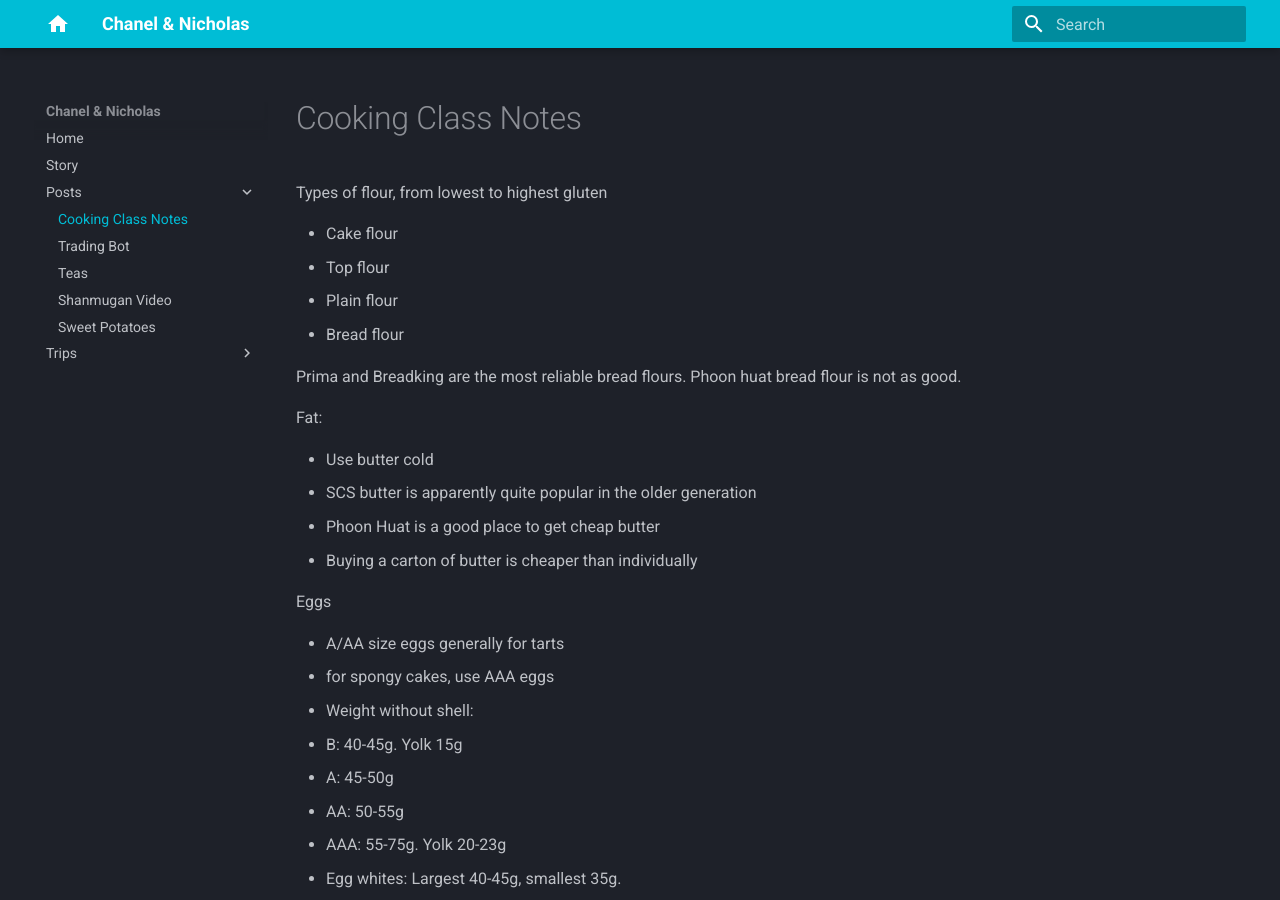
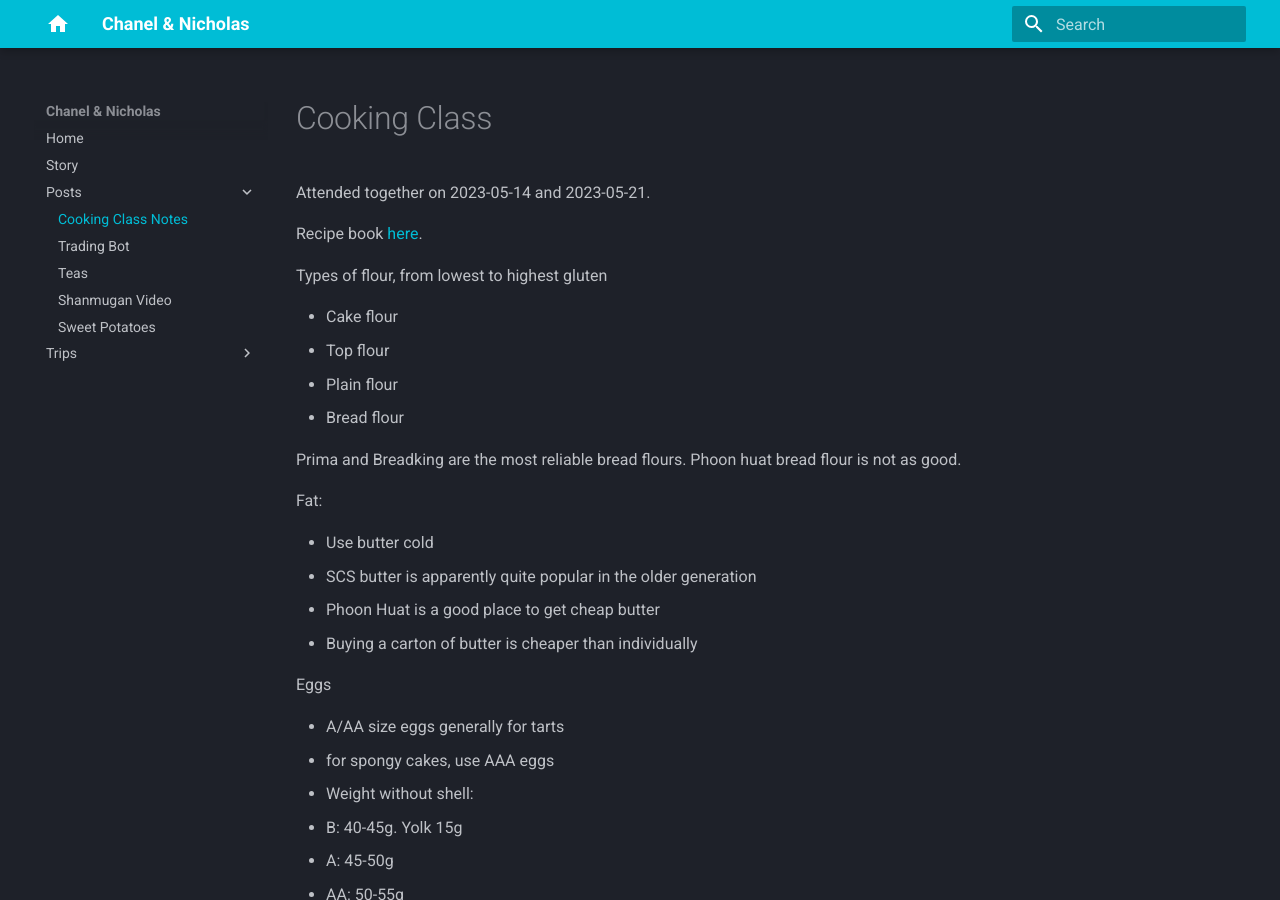
Before and after one commit to extrange/chanel, an MkDocs documentation site: the page built from docs/posts/2023-05-14 Cooking class.md, in a window 1280 px wide and 900 px high. Built offline with MkDocs 1.6.1 and Material for MkDocs 9.7.7, drawn with Linux system fonts in a browser that asks for light colours.

Commit message:
add cooking class recipe book

```diff
--- a/docs/posts/2023-05-14 Cooking class.md
+++ b/docs/posts/2023-05-14 Cooking class.md
@@ -1,3 +1,9 @@
+# Cooking Class
+
+Attended together on 2023-05-14 and 2023-05-21.
+
+Recipe book [here](../static/2023-05-14/recipes.pdf).
+
 Types of flour, from lowest to highest gluten
 
 -   Cake flour
```
Also changed, not shown: 1 other file.
